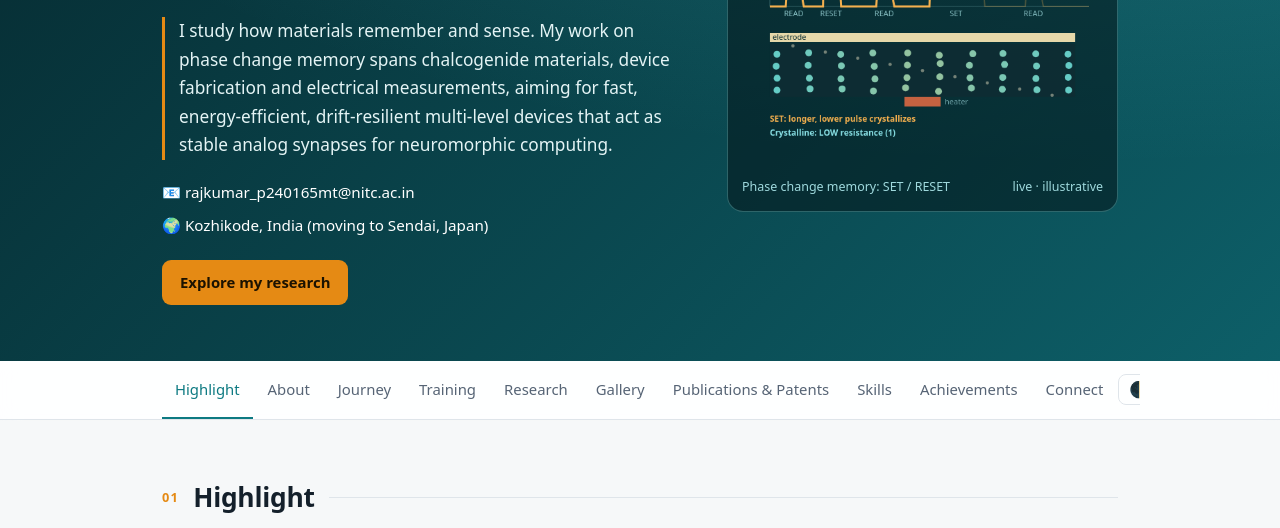
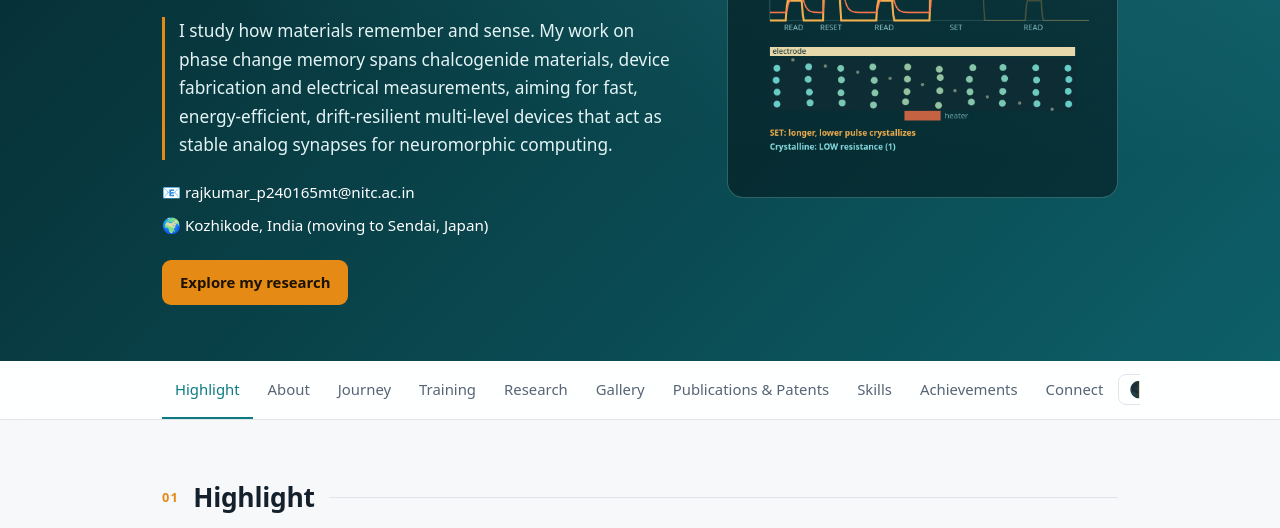
Before and after one commit to rkshana7/rkshana7.github.io, a plain HTML site: page index.html in a window 1280 px wide. Shown: the part 272-800 px from the top of the page. Drawn offline with Linux system fonts and the light colour scheme.

Commit message:
Add files via upload

```diff
--- a/index.html
+++ b/index.html
@@ -126,7 +126,6 @@
     </div>
     <div class="scope" aria-hidden="true">
       <canvas id="iv" width="520" height="380"></canvas>
-      <div class="cap"><span>Phase change memory: SET / RESET</span><span>live · illustrative</span></div>
     </div>
   </div>
 </header>
```
